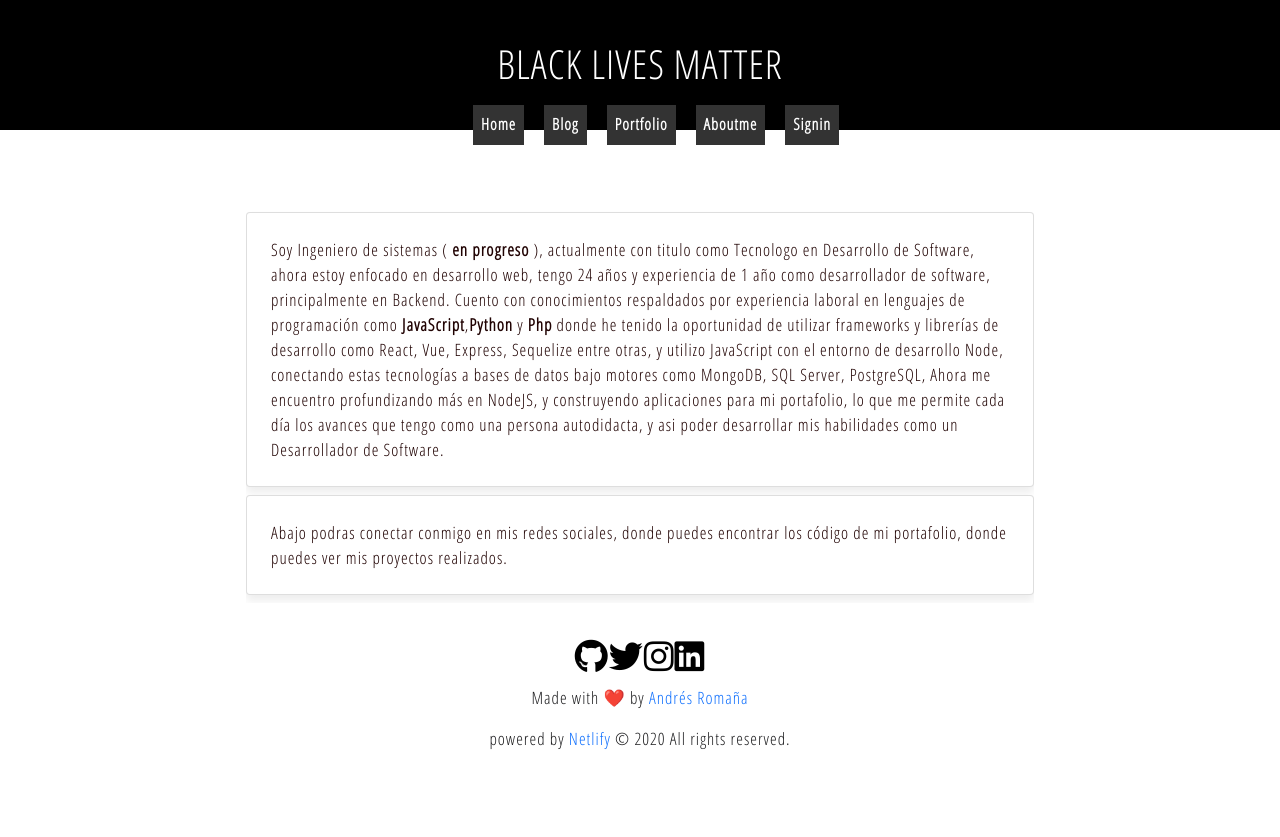
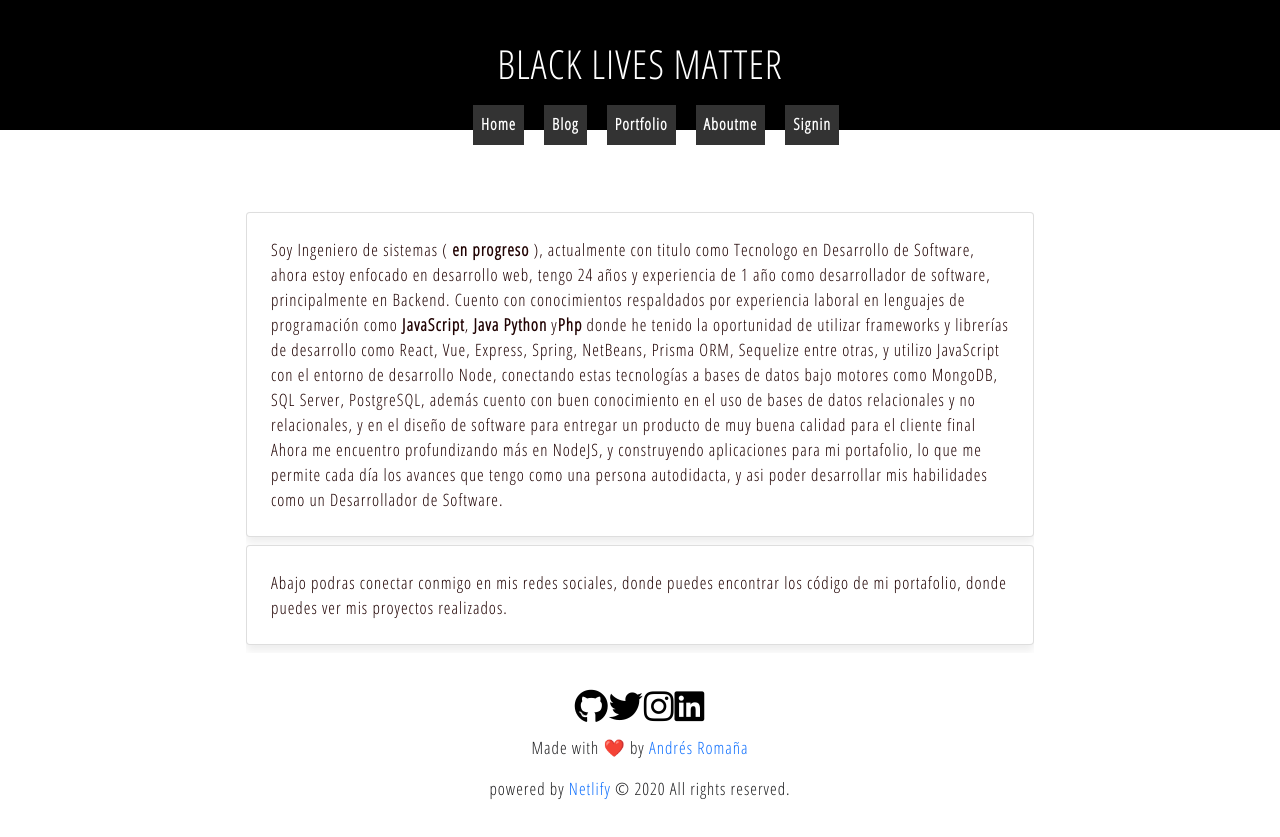
Before and after one commit to Allislove/myportfolio, a React (Create React App) app: page /aboutme in a window 1280 px wide. Before the commit the page ends 800 px from the top, so only its background shows below. Built offline with nearby package versions, Linux system fonts and the light colour scheme.

Commit message:
Updated about me section!

```diff
--- a/src/components/views/aboutme.js
+++ b/src/components/views/aboutme.js
@@ -2,12 +2,9 @@ import React, { useEffect } from "react";
 import "../style/aboutme.css";
 
 export default function Aboutme() {
-
-
   useEffect(() => {
     document.title = `About me`;
   });
-
 
   return (
     <div className="main container">
@@ -18,15 +15,19 @@ export default function Aboutme() {
           en desarrollo web, tengo 24 años y experiencia de 1 año como
           desarrollador de software, principalmente en Backend. Cuento con
           conocimientos respaldados por experiencia laboral en lenguajes de
-          programación como <b>JavaScript</b>,<b>Python</b> y <b>Php</b> donde
-          he tenido la oportunidad de utilizar frameworks y librerías de
-          desarrollo como React, Vue, Express, Sequelize entre otras, y utilizo
-          JavaScript con el entorno de desarrollo Node, conectando estas
-          tecnologías a bases de datos bajo motores como MongoDB, SQL Server,
-          PostgreSQL, Ahora me encuentro profundizando más en NodeJS, y
-          construyendo aplicaciones para mi portafolio, lo que me permite cada
-          día los avances que tengo como una persona autodidacta, y asi poder
-          desarrollar mis habilidades como un Desarrollador de Software.
+          programación como <b>JavaScript</b>, <b>Java</b> <b>Python</b> y
+          <b>Php</b> donde he tenido la oportunidad de utilizar frameworks y
+          librerías de desarrollo como React, Vue, Express, Spring, NetBeans,
+          Prisma ORM, Sequelize entre otras, y utilizo JavaScript con el entorno
+          de desarrollo Node, conectando estas tecnologías a bases de datos bajo
+          motores como MongoDB, SQL Server, PostgreSQL, además cuento con buen
+          conocimiento en el uso de bases de datos relacionales y no
+          relacionales, y en el diseño de software para entregar un producto de
+          muy buena calidad para el cliente final Ahora me encuentro
+          profundizando más en NodeJS, y construyendo aplicaciones para mi
+          portafolio, lo que me permite cada día los avances que tengo como una
+          persona autodidacta, y asi poder desarrollar mis habilidades como un
+          Desarrollador de Software.
         </p>
 
         <p className="aboutme">
```
